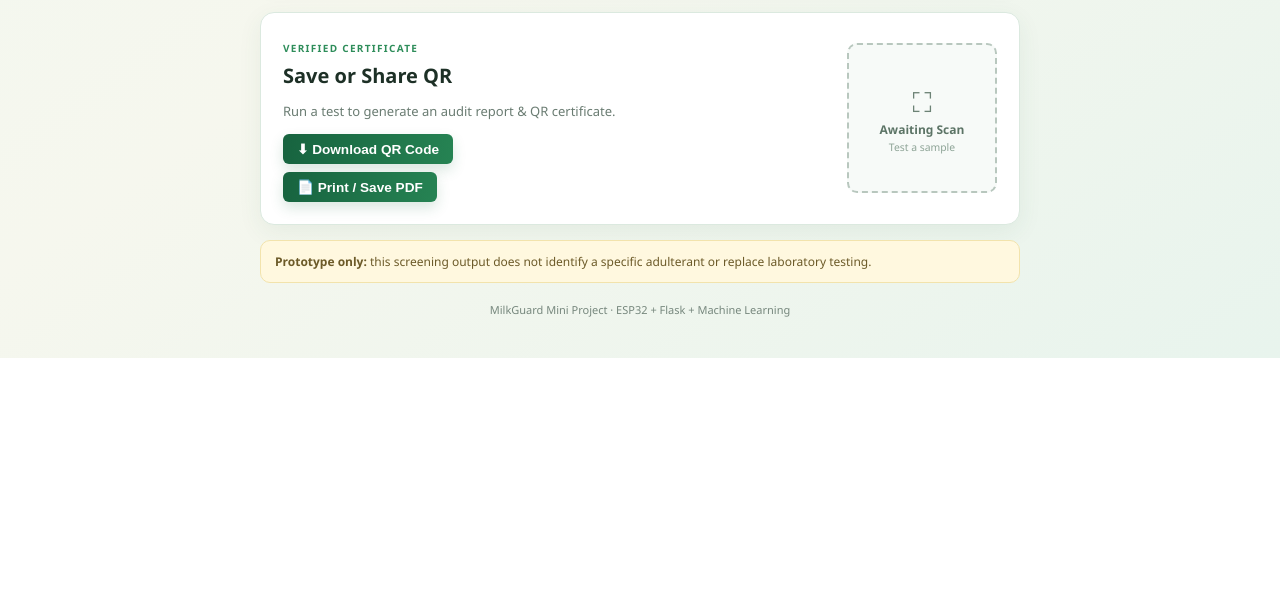
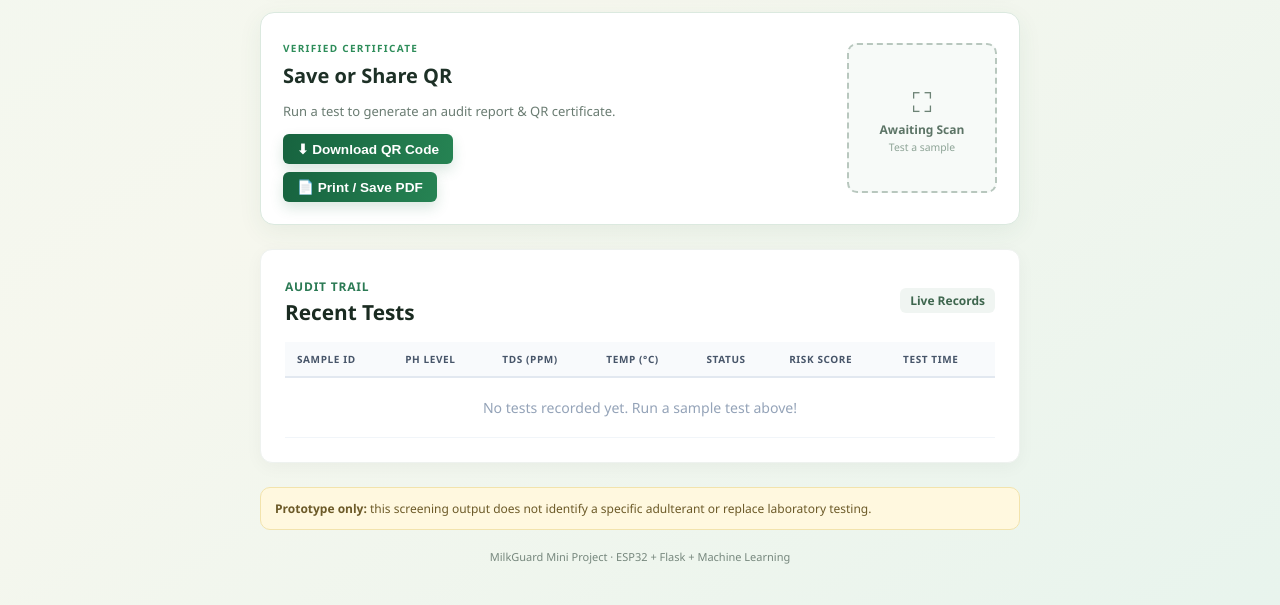
Before and after one commit to aryansrivastava707-cpu/Milk-Guard, a Flask app: page / in a window 1280 px wide. Shown: the part 927-1532 px from the top of the page. Before the commit the page ends 1285 px from the top, so only its background shows below. Run offline with Flask 3, Linux system fonts and the light colour scheme.

Commit message:
Update index.html

```diff
--- a/templates/index.html
+++ b/templates/index.html
@@ -275,6 +275,62 @@
       border: 1px solid #dcdfe3;
       object-fit: contain;
     }
+
+    /* History Table Styles */
+    .history-card {
+      background: #ffffff;
+      border-radius: 12px;
+      padding: 24px;
+      box-shadow: 0 4px 18px rgba(0, 0, 0, 0.04);
+      border: 1px solid #eef2ef;
+      margin-top: 24px;
+      margin-bottom: 24px;
+    }
+    .history-header {
+      display: flex;
+      justify-content: space-between;
+      align-items: center;
+      margin-bottom: 16px;
+    }
+    .table-container {
+      width: 100%;
+      overflow-x: auto;
+    }
+    .history-table {
+      width: 100%;
+      border-collapse: collapse;
+      font-size: 0.88rem;
+      text-align: left;
+    }
+    .history-table th {
+      background: #f8fafc;
+      color: #475569;
+      font-weight: 600;
+      padding: 10px 12px;
+      border-bottom: 2px solid #e2e8f0;
+      white-space: nowrap;
+    }
+    .history-table td {
+      padding: 11px 12px;
+      border-bottom: 1px solid #f1f5f9;
+      color: #1e293b;
+      white-space: nowrap;
+    }
+    .history-badge {
+      display: inline-block;
+      padding: 3px 8px;
+      font-size: 0.74rem;
+      font-weight: 700;
+      border-radius: 4px;
+    }
+    .badge-pass {
+      background: #ebfbee;
+      color: #1e6b47;
+    }
+    .badge-fail {
+      background: #ffe3e3;
+      color: #d90429;
+    }
   </style>
 </head>
 <body>
@@ -429,6 +485,38 @@
           <span class="qr-placeholder-sub">Test a sample</span>
         </div>
         <img id="qr-image" alt="QR Code" style="display: none;">
+      </div>
+    </section>
+
+    <!-- Recent Tests Live History Table Section -->
+    <section class="card history-card">
+      <div class="history-header">
+        <div>
+          <span class="eyebrow" style="color:#2b7a54; font-size:0.75rem; font-weight:700; letter-spacing:0.8px; text-transform:uppercase;">Audit Trail</span>
+          <h2 style="font-size:1.3rem; font-weight:700; color:#1a2b21; margin:2px 0 0 0;">Recent Tests</h2>
+        </div>
+        <span class="auto" style="background:#f0f5f2; color:#3e664e; font-size:0.75rem; font-weight:600; padding:4px 10px; border-radius:6px;">Live Records</span>
+      </div>
+
+      <div class="table-container">
+        <table class="history-table">
+          <thead>
+            <tr>
+              <th>Sample ID</th>
+              <th>pH Level</th>
+              <th>TDS (ppm)</th>
+              <th>Temp (°C)</th>
+              <th>Status</th>
+              <th>Risk Score</th>
+              <th>Test Time</th>
+            </tr>
+          </thead>
+          <tbody id="history-tbody">
+            <tr id="empty-history-row">
+              <td colspan="7" style="text-align: center; color: #94a3b8; padding: 20px;">No tests recorded yet. Run a sample test above!</td>
+            </tr>
+          </tbody>
+        </table>
       </div>
     </section>
 
@@ -620,7 +708,6 @@
             .qr-sec img { width: 125px; height: 125px; border: 1px solid #cbd5e1; padding: 4px; border-radius: 6px; background: #fff; }
             .qr-sec small { display: block; color: #64748b; font-size: 11px; margin-top: 4px; font-weight: 600; }
 
-            /* Professional Quality Assurance Seal */
             .seal-wrapper { text-align: right; }
             .official-seal {
               display: inline-flex;
```
